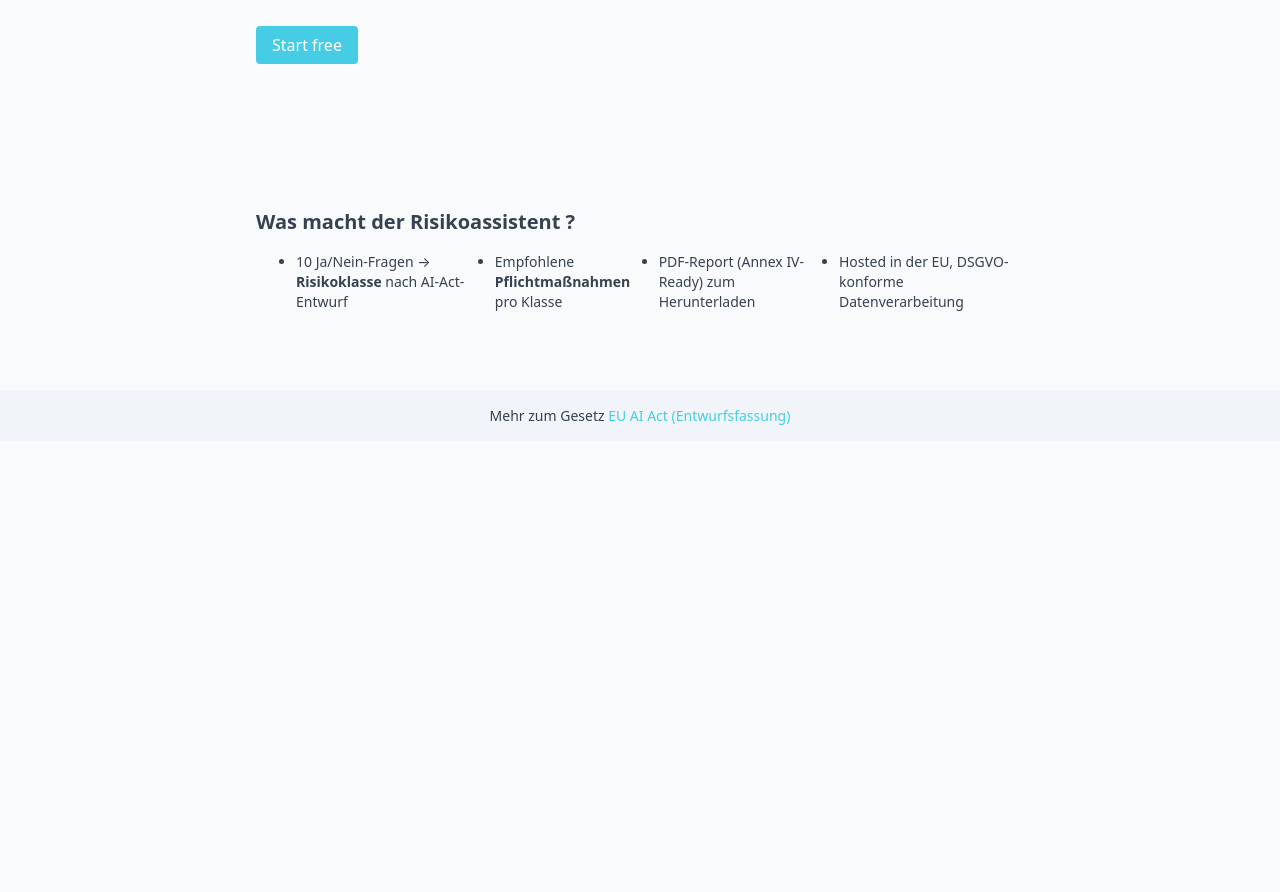
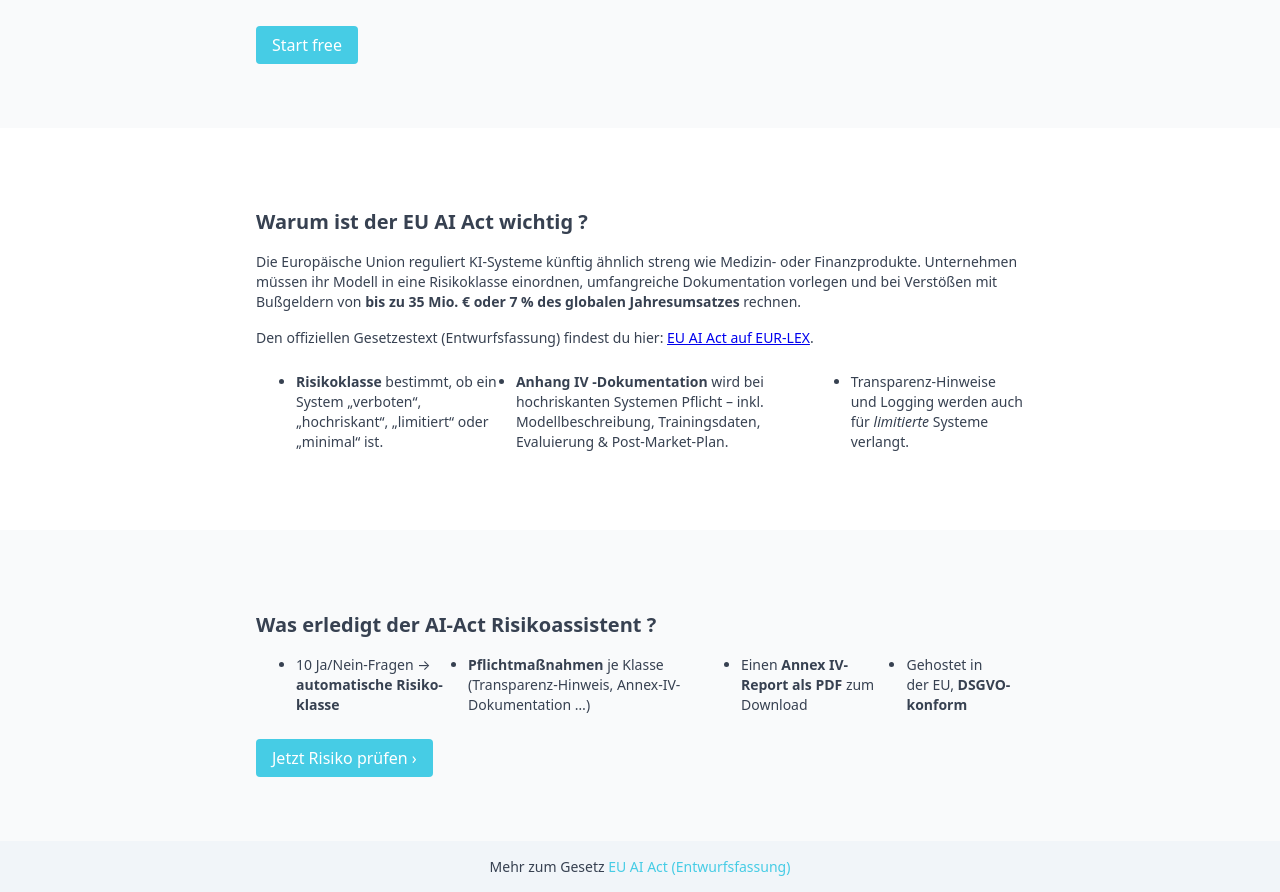
Before and after one commit to Cointastig/ai-act-lite, a Next.js app in the folder frontend/: page / in a window 1280 px wide. Shown: the part 260-1152 px from the top of the page. Before the commit the page ends 800 px from the top, so only its background shows below. Built offline with nearby package versions, Linux system fonts and the light colour scheme.

Commit message:
Update index.tsx

```diff
--- a/frontend/src/pages/index.tsx
+++ b/frontend/src/pages/index.tsx
@@ -3,14 +3,15 @@ import Link from "next/link";
 export default function HomePage() {
   return (
     <main>
-      {/* Hero-Sektion */}
+      {/* ---------- HERO ---------- */}
       <section className="section bg-gray-50">
         <div className="section-narrow text-center">
           <h1 className="text-3xl font-bold mb-4">
             AI-Act paperwork solved in&nbsp;30 minutes
           </h1>
           <p className="text-xl mb-6">
-            Generate EU-compliant risk report &amp; technical docs for your GPT-powered feature&nbsp;— before the fines hit.
+            Generate EU-compliant risk report &amp; technical docs for your
+            GPT-powered feature — before the fines hit.
           </p>
           <Link href="/wizard" className="btn text-white">
             Start free
@@ -18,16 +19,81 @@ export default function HomePage() {
         </div>
       </section>
 
-      {/* Zusatzinfo */}
-      <section className="section">
+      {/* ---------- WHY IT MATTERS ---------- */}
+      <section className="section bg-white">
         <div className="section-narrow">
-          <h2 className="text-xl font-bold mb-4">Was macht der Risikoassistent ?</h2>
+          <h2 className="text-xl font-bold mb-4">
+            Warum ist der&nbsp;EU&nbsp;AI&nbsp;Act wichtig&nbsp;?
+          </h2>
+
+          <p className="mb-4 text-sm">
+            Die Europäische Union reguliert KI-Systeme künftig ähnlich streng
+            wie Medizin- oder Finanzprodukte. Unternehmen müssen ihr Modell in
+            eine Risiko­klasse einordnen, umfangreiche Dokumentation vorlegen
+            und bei Verstößen mit Bußgeldern von{" "}
+            <strong>bis zu 35&nbsp;Mio.&nbsp;€ oder 7 % des globalen
+              Jahres­umsatzes</strong> rechnen.
+          </p>
+
+          <p className="mb-6 text-sm">
+            Den offiziellen Gesetzestext (Entwurfsfassung) findest&nbsp;du hier:&nbsp;
+            <a
+              href="https://eur-lex.europa.eu/legal-content/DE/TXT/?uri=CELEX%3A52021PC0206"
+              target="_blank"
+              rel="noopener noreferrer"
+              className="text-brand-400 hover:text-brand-500"
+            >
+              EU AI Act auf&nbsp;EUR-LEX
+            </a>
+            .
+          </p>
+
           <ul className="list-disc pl-5 text-sm gap-4 flex flex-col">
-            <li>10 Ja/Nein-Fragen → <b>Risiko­klasse</b> nach AI-Act-Entwurf</li>
-            <li>Empfohlene <b>Pflichtmaßnahmen</b> pro Klasse</li>
-            <li>PDF-Report (Annex IV-Ready) zum Herunterladen</li>
-            <li>Hosted in der&nbsp;EU, DSGVO-konforme Datenverarbeitung</li>
+            <li>
+              <strong>Risikoklasse</strong> bestimmt, ob ein System
+              „verboten“, „hochriskant“, „limitiert“ oder „minimal“ ist.
+            </li>
+            <li>
+              <strong>Anhang IV&nbsp;-Dokumentation</strong> wird bei
+              hochriskanten Systemen Pflicht – inkl. Modellbeschreibung,
+              Trainingsdaten, Evaluierung &amp; Post-Market-Plan.
+            </li>
+            <li>
+              Transparenz-Hinweise und Logging werden auch für&nbsp;
+              <em>limitierte</em> Systeme verlangt.
+            </li>
           </ul>
+        </div>
+      </section>
+
+      {/* ---------- WHAT THE WIZARD DOES ---------- */}
+      <section className="section bg-gray-50">
+        <div className="section-narrow">
+          <h2 className="text-xl font-bold mb-4">
+            Was erledigt der&nbsp;AI-Act Risikoassistent ?
+          </h2>
+
+          <ul className="list-disc pl-5 text-sm gap-4 flex flex-col mb-6">
+            <li>
+              10&nbsp;Ja/Nein-Fragen&nbsp;→ <b>automatische Risiko­klasse</b>
+            </li>
+            <li>
+              <b>Pflicht­maßnahmen</b> je Klasse (Transparenz-Hinweis,
+              Annex-IV-Dokumentation …)
+            </li>
+            <li>
+              Einen <b>Annex&nbsp;IV-Report als PDF</b> zum Download
+            </li>
+            <li>
+              Gehostet in der&nbsp;EU, <b>DSGVO-konform</b>
+            </li>
+          </ul>
+
+          <div className="text-center">
+            <Link href="/wizard" className="btn text-white">
+              Jetzt Risiko prüfen&nbsp;›
+            </Link>
+          </div>
         </div>
       </section>
     </main>
```
